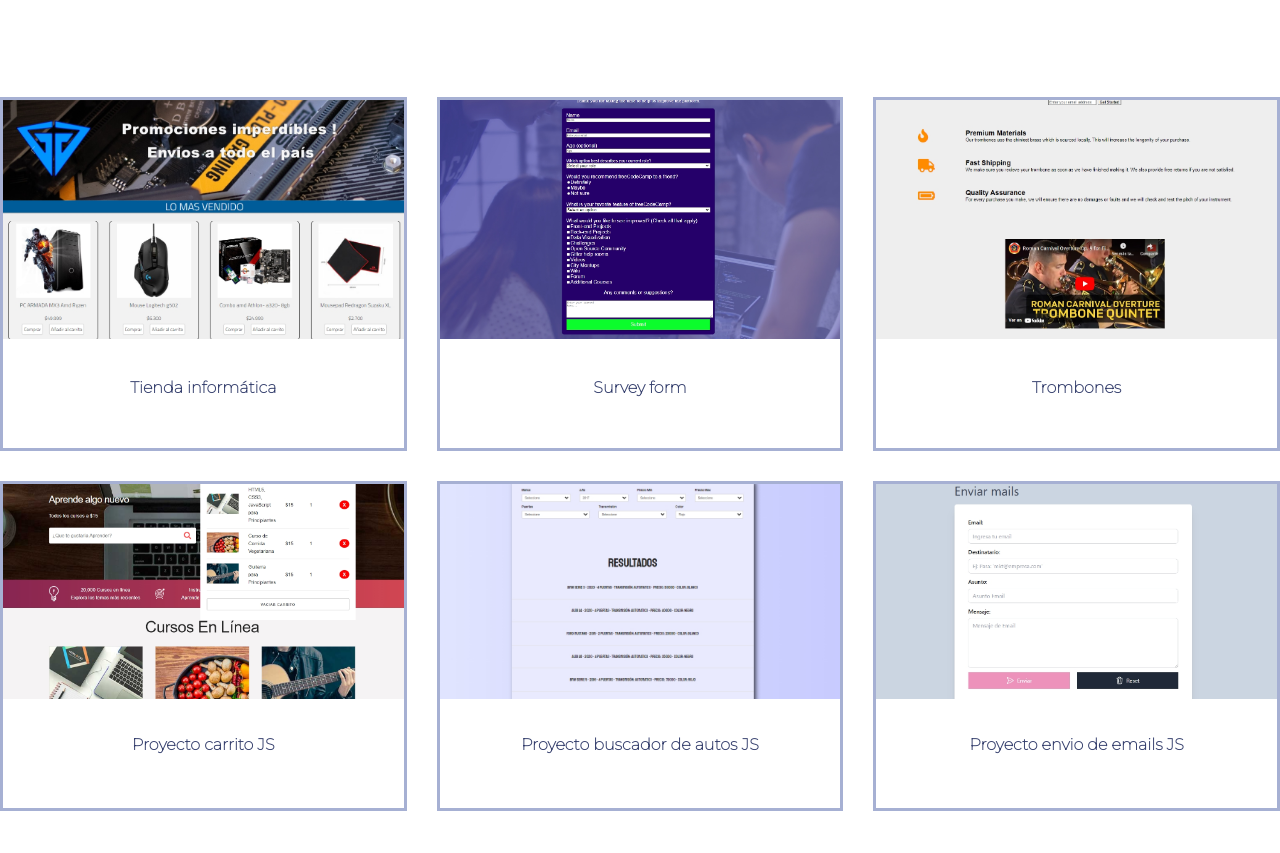
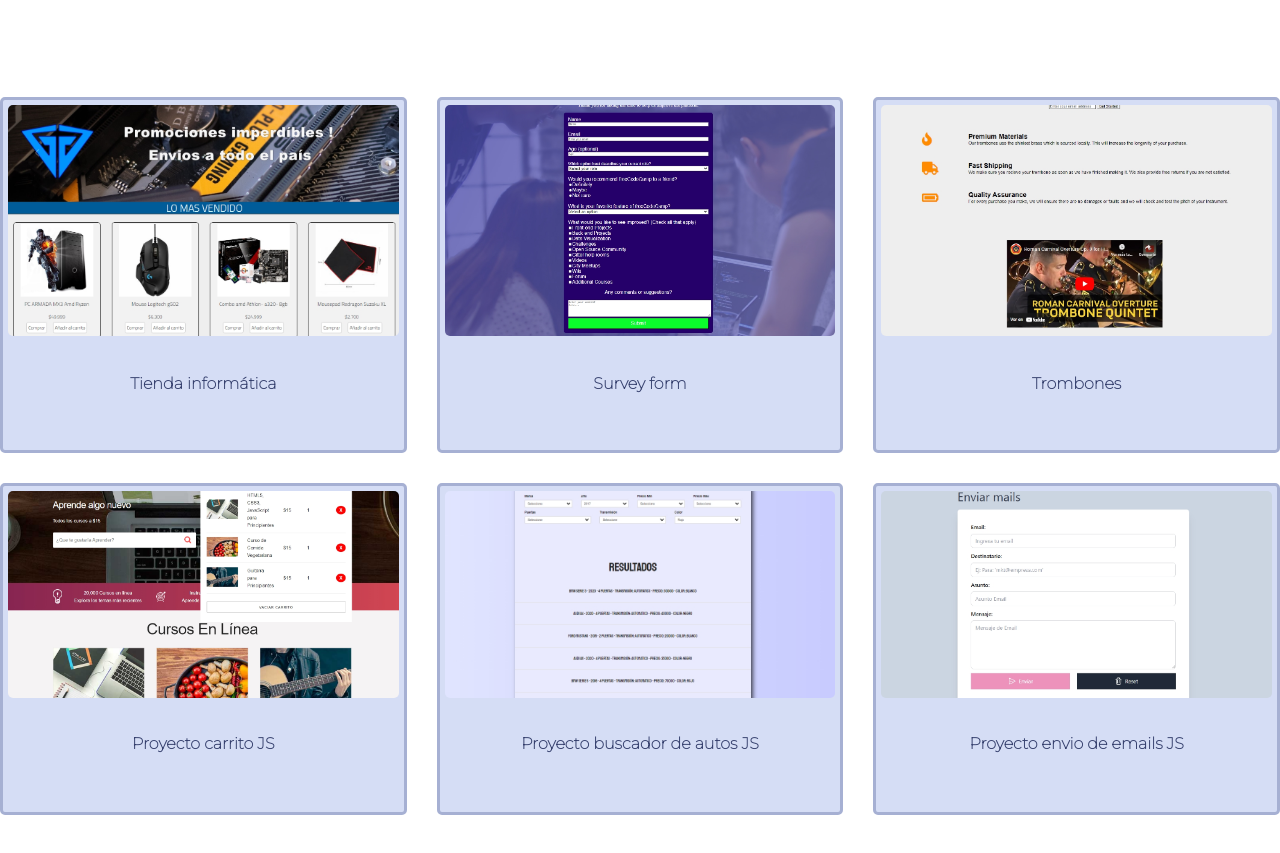
Before and after one commit to LuceroMiguel/portfolio, a plain HTML site: page index.html in a window 1280 px wide. Shown: the part 910-1763 px from the top of the page. Drawn offline with Linux system fonts and the light colour scheme.

Commit message:
cards border radius

```diff
--- a/style.css
+++ b/style.css
@@ -115,6 +115,9 @@ a {
 }
 
 .card  {
+    padding: 5px;
+    background-color: #d5ddf5;
+    border-radius: 5px;
     transition: transform 533ms ease-out;
     border: 3px solid #a6b0d3;
 }
@@ -139,6 +142,7 @@ a {
 .project-image {
     height: calc(100% - 6.8rem);
     width: 100%;
+    border-radius: 5px;
     object-fit: cover;
 
 }
```
